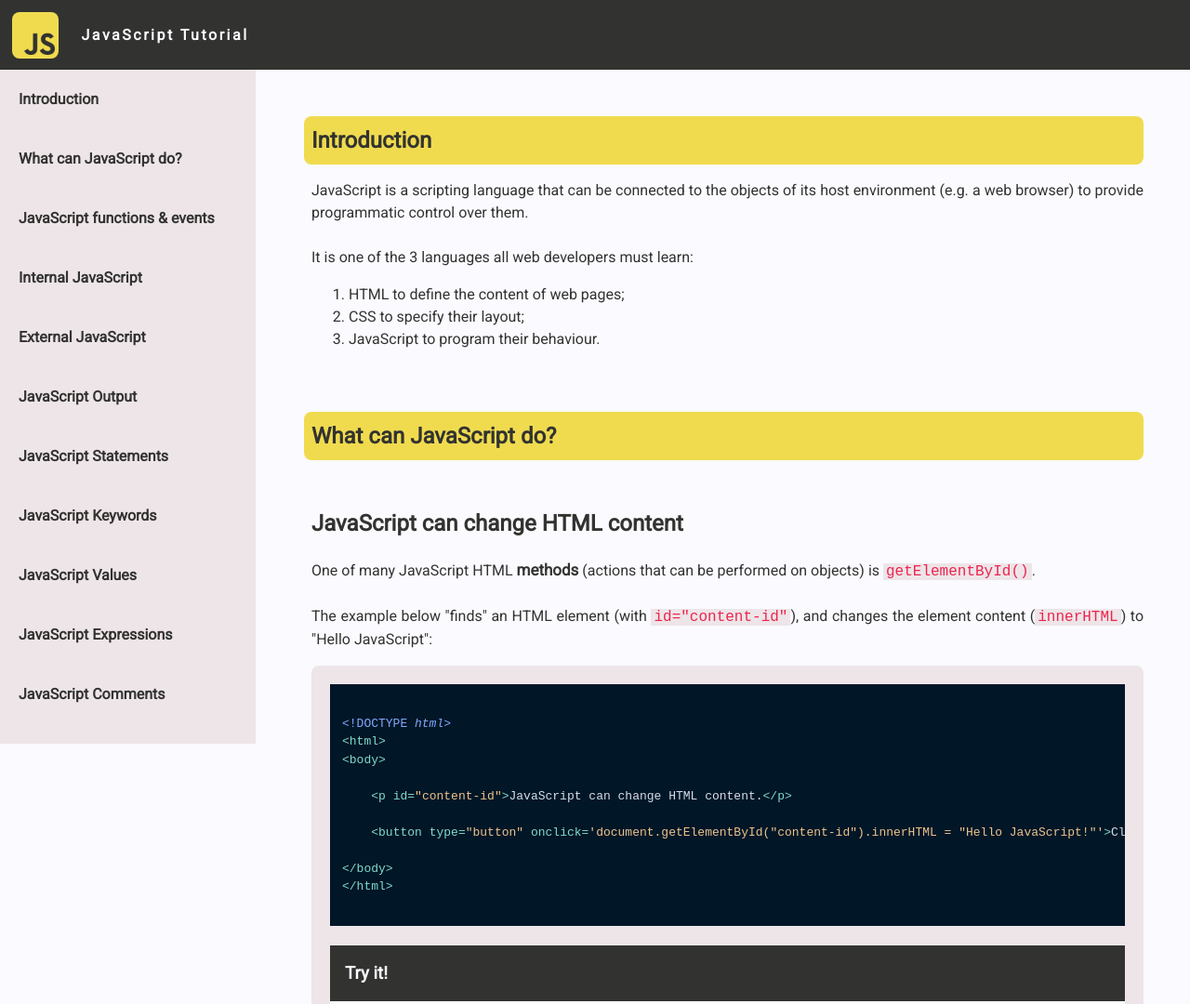
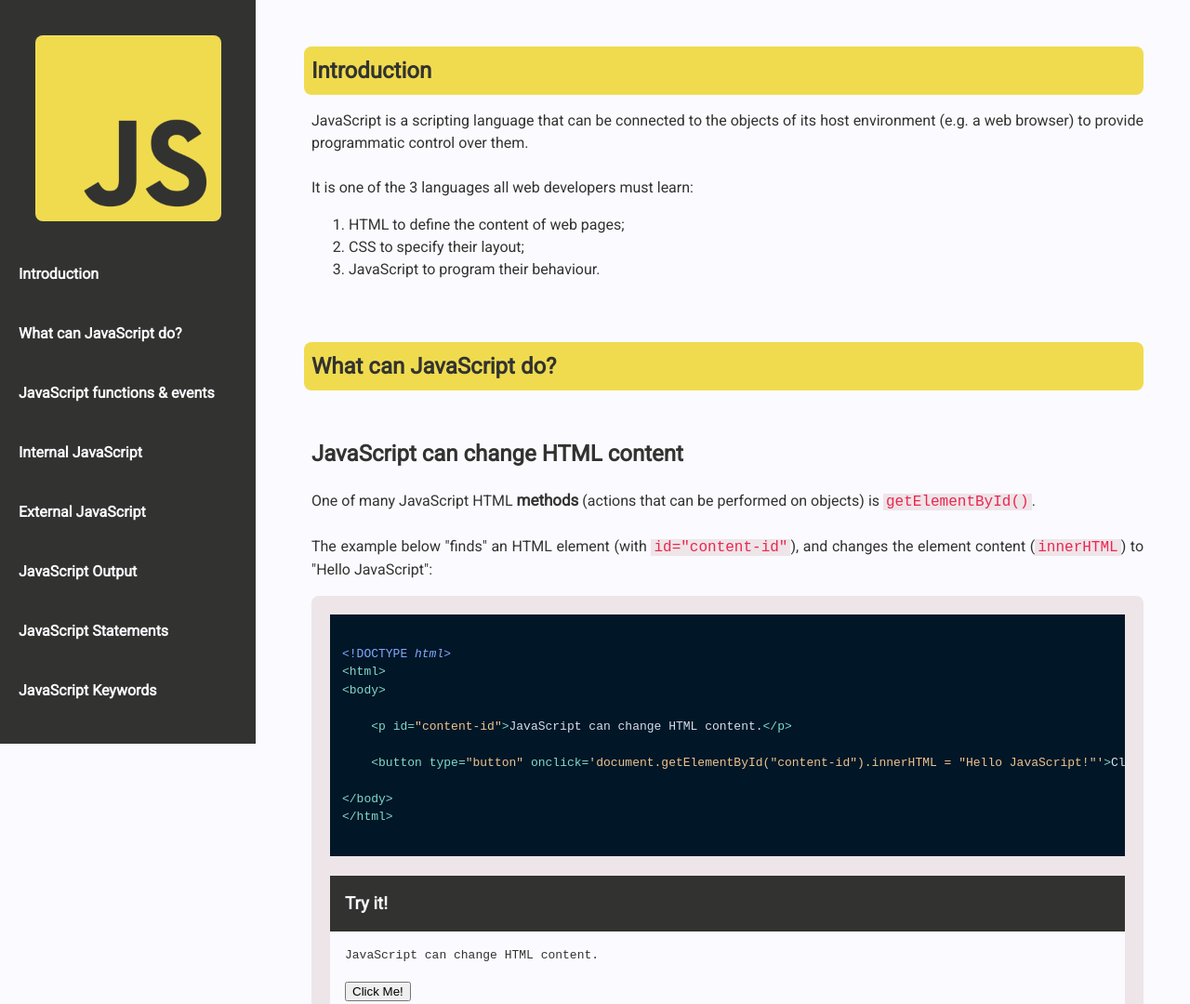
Before and after one commit to nunoserodio/fCC_Technical_Documentation_Page, a plain HTML site: page index.html in a window 1280 px wide. Shown: the top 1080 px of the page at 93% size. Drawn offline with nearby package versions, Linux system fonts and the light colour scheme.

Commit message:
Changed navbar to meet fCC User Stories.

```diff
--- a/index.html
+++ b/index.html
@@ -29,7 +29,7 @@
 <body>
     <div class="page-header">
 
-        <!---------- MOBILE NAV BAR ---------->
+        <!---------- NAV BAR ---------->
 
         <nav id="navbar" class="flex">
             <header class="flex">
@@ -43,6 +43,23 @@
                 <span></span>
                 <span></span>
             </a>
+
+            <!---------- DESKTOP LINKS ---------->
+
+            <div class="desktop-navbar hide-for-mobile">
+                <a href="#Introduction" class="nav-link">Introduction</a>
+                <a href="#What_can_JavaScript_do?" class="nav-link">What can JavaScript do?</a>
+                <a href="#JavaScript_functions_&_events" class="nav-link">JavaScript functions & events</a>
+                <a href="#Internal_JavaScript" class="nav-link">Internal JavaScript</a>
+                <a href="#External_JavaScript" class="nav-link">External JavaScript</a>
+                <a href="#JavaScript_Output" class="nav-link">JavaScript Output</a>
+                <a href="#JavaScript_Statements" class="nav-link">JavaScript Statements</a>
+                <a href="#JavaScript_Keywords" class="nav-link">JavaScript Keywords</a>
+                <a href="#JavaScript_Values" class="nav-link">JavaScript Values</a>
+                <a href="#JavaScript_Expressions" class="nav-link">JavaScript Expressions</a>
+                <a href="#JavaScript_Comments" class="nav-link">JavaScript Comments</a>
+                <a href="#JavaScript_Syntax" class="nav-link">JavaScript Syntax</a>
+            </div>
         </nav>
 
         <!---------- BURGER MENU ---------->
@@ -62,23 +79,6 @@
             <a href="#JavaScript_Syntax" class="burger-link fade">JavaScript Syntax</a>
         </div>
     </div>
-
-    <!---------- DESKTOP NAV BAR ---------->
-
-    <nav class="desktop-navbar hide-for-mobile">
-        <a href="#" class="nav-link">Introduction</a>
-        <a href="#What_can_JavaScript_do?" class="nav-link">What can JavaScript do?</a>
-        <a href="#JavaScript_functions_&_events" class="nav-link">JavaScript functions & events</a>
-        <a href="#Internal_JavaScript" class="nav-link">Internal JavaScript</a>
-        <a href="#External_JavaScript" class="nav-link">External JavaScript</a>
-        <a href="#JavaScript_Output" class="nav-link">JavaScript Output</a>
-        <a href="#JavaScript_Statements" class="nav-link">JavaScript Statements</a>
-        <a href="#JavaScript_Keywords" class="nav-link">JavaScript Keywords</a>
-        <a href="#JavaScript_Values" class="nav-link">JavaScript Values</a>
-        <a href="#JavaScript_Expressions" class="nav-link">JavaScript Expressions</a>
-        <a href="#JavaScript_Comments" class="nav-link">JavaScript Comments</a>
-        <a href="#JavaScript_Syntax" class="nav-link">JavaScript Syntax</a>
-    </nav>
 
     <main id="main-doc" class="fit-for-mobile">
         <section id="Introduction" class="main-section">
@@ -834,6 +834,6 @@ lastname = "Peterson";
 
     <script src="/js/script.js"></script>
 
-    <!-- <script src="https://cdn.freecodecamp.org/testable-projects-fcc/v1/bundle.js"></script> -->
+    <script src="https://cdn.freecodecamp.org/testable-projects-fcc/v1/bundle.js"></script>
 </body>
 </html>
--- a/scss/_animations.scss
+++ b/scss/_animations.scss
@@ -8,7 +8,7 @@
 
   to {
     visibility: visible;
-    height: 100%;
+    height: calc(100% - 4.6875rem);
   }
 }
 
@@ -19,7 +19,7 @@
 @keyframes close-drop-down {
   from {
     visibility: visible;
-    height: 100%;
+    height: calc(100% - 4.6875rem);
   }
 
   to {
--- a/scss/_main.scss
+++ b/scss/_main.scss
@@ -5,6 +5,10 @@ main {
     max-width: calc(100% - 17.1875rem);
     padding: 0 3.125rem 0 3.75rem; // 50px, 60px
     overflow-x: hidden;
+
+    @include breakpoint-up(large){
+        top: 0;
+    }
 }
 
 .main-section {
@@ -18,6 +22,11 @@ main {
         display: block;
         height: 4.6875rem;
         margin-top: -4.6875rem;
+
+        @include breakpoint-up(large){
+            height: 1.25rem; // 20px
+            margin-top: -1.25rem;
+        }
     }
 
     a {
@@ -193,17 +202,16 @@ table {
 }
 
 footer {
+    height: 4.6875rem; // 75px
     margin-top: 3.125rem;
     margin-left: -3.75rem; // 60px from .main left padding
-    padding: 0.5rem 0;
     width: calc(100% + 6.875rem); // 110px from .main padding
     background-color: $jet;
     color: $white;
     text-align: center;
-
-    h6 {
-        margin: 0.5rem;
-    }
+    display: flex;
+    flex-direction: column;
+    justify-content: center;
 
     a {
         text-decoration: none;
--- a/scss/_mixins.scss
+++ b/scss/_mixins.scss
@@ -1,8 +1,4 @@
 // BREAKPOINTS
-
-@media (min-width: 64em){
-    //styles go here
-}
 
 // 640px, 1024px, 1400px
 $breakpoints-up: ("medium": "40em", "large": "64em", "xlarge": "87.5em");
--- a/scss/_navbar.scss
+++ b/scss/_navbar.scss
@@ -3,7 +3,7 @@
     z-index: 1;
     width: 100vw;
     height: 4.6875rem; // 75px
-    padding: 0.78125rem ; // 12.5px
+    padding: 0.78125rem; // 12.5px
     background-color: $jet;
     justify-content: flex-end;
 
@@ -21,6 +21,43 @@
         margin: 0 1.5625rem; // 25px
         color: $white;
         letter-spacing: 2.5px;
+    }
+
+    @include breakpoint-up(large){
+        width: 17.1875rem; // 275px
+        display: flex;
+        flex-direction: column;
+        justify-content: flex-start;
+        height: 100vh;
+
+        img {
+            width: 12.5rem; // 50px
+            margin: 1.5625rem; // 25px
+        }
+
+        h4 {
+            display: none;
+        }
+    }
+}
+
+.desktop-navbar {
+    position: relative;
+    width: 17.1875rem; // 275px
+    background-color: $jet;
+    overflow-y: auto;
+
+    a {
+        display: block;
+        padding: 1.25rem; // 20px
+        color: $white;
+        text-decoration: none;
+        font-weight: 600;
+
+        &:hover{
+            color: $jet;
+            background-color: $minionYellow;
+        }
     }
 }
 
--- a/scss/_sidebar.scss
+++ /dev/null
@@ -1,21 +0,0 @@
-.desktop-navbar {
-    position: fixed;
-    top: 4.6875rem; // 75px
-    left: 0;
-    bottom: 0;
-    width: 17.1875rem; // 275px
-    background-color: $lavenderBlush;
-    overflow-y: auto;
-
-    a {
-        display: block;
-        padding: 1.25rem; // 20px
-        color: $jet;
-        text-decoration: none;
-        font-weight: 600;
-
-        &:hover{
-            background-color: $lavenderAccent;
-        }
-    }
-}
--- a/scss/style.scss
+++ b/scss/style.scss
@@ -3,5 +3,4 @@
 @import "animations";
 @import "globals";
 @import "navbar";
-@import "sidebar";
 @import "main";
```
Also changed, not shown: css/style.css, 1 other file.
